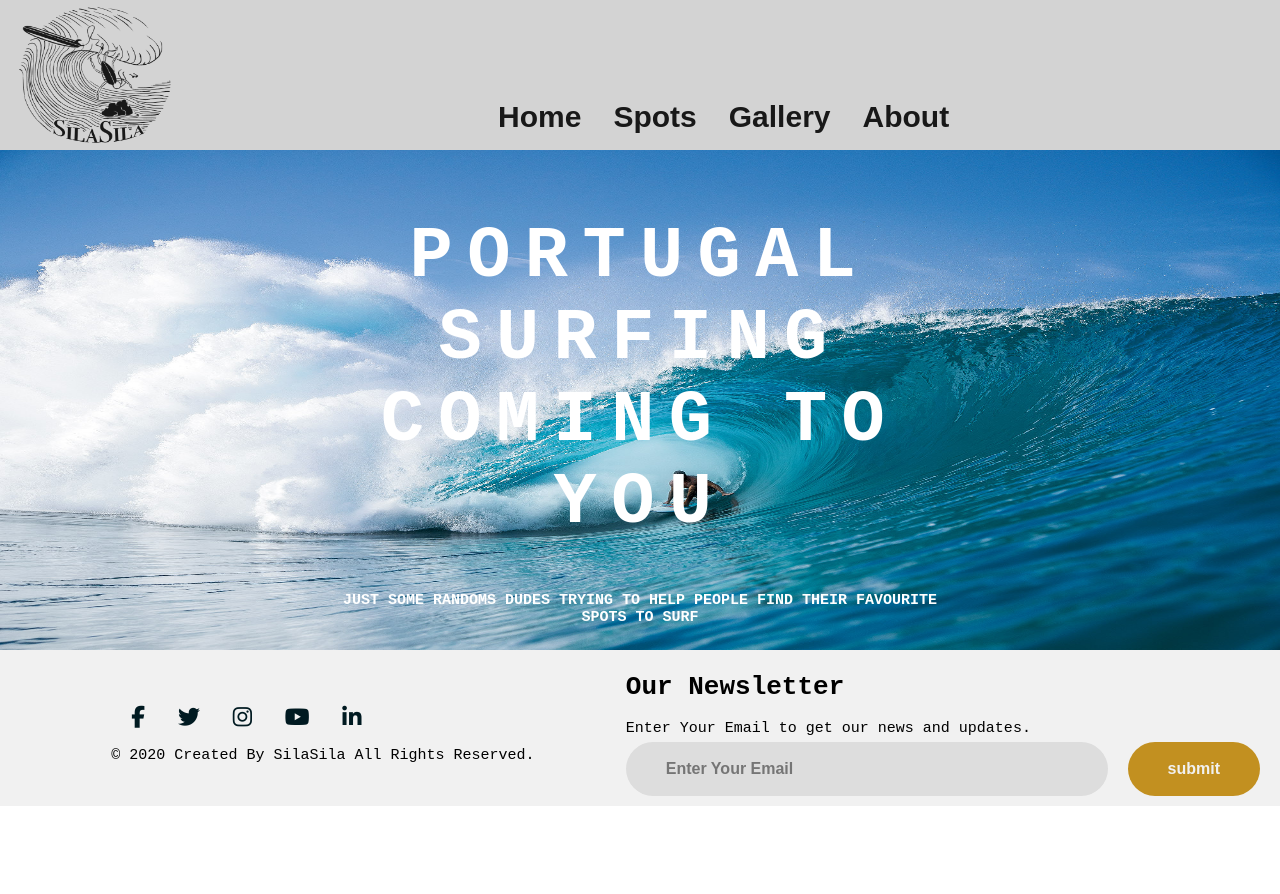
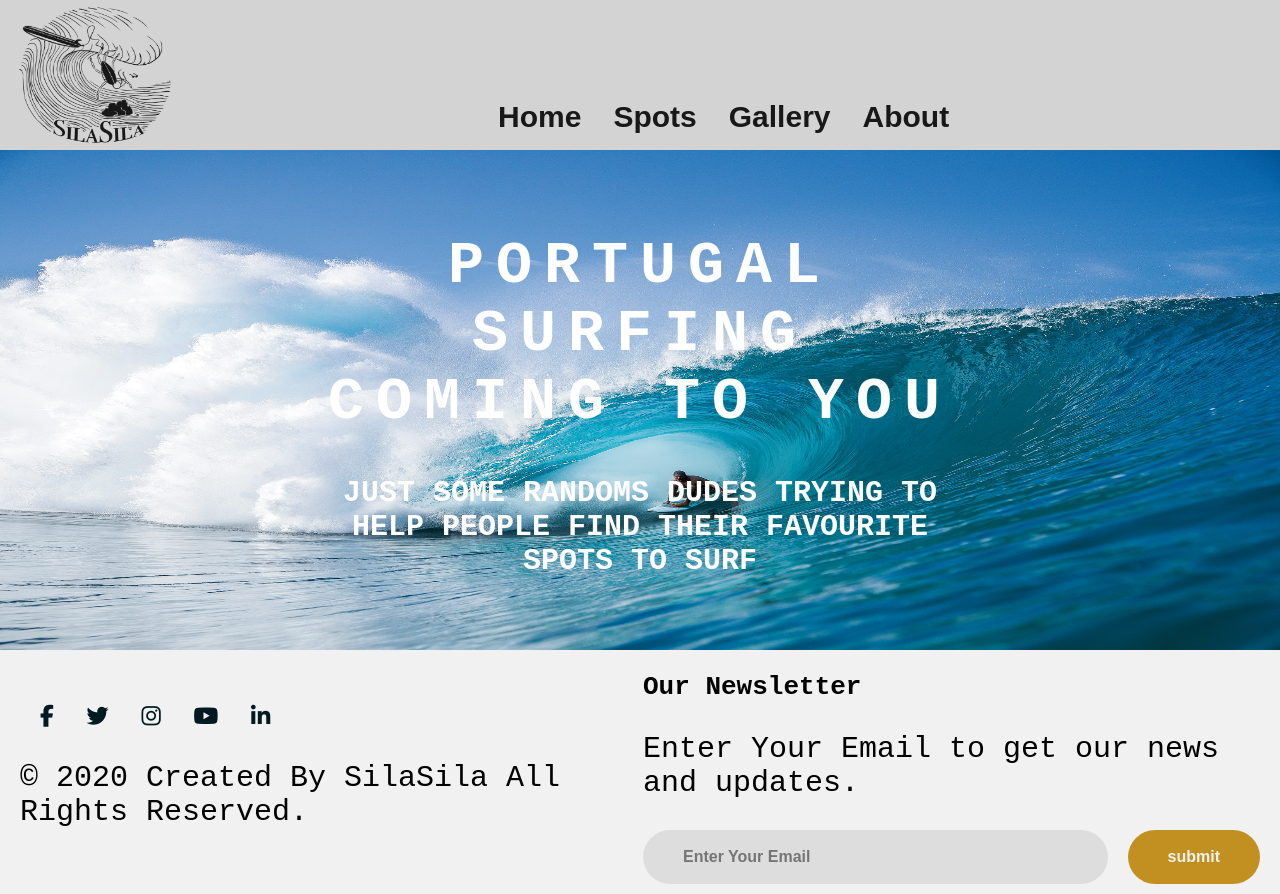
Before and after one commit to Leonvdk/salisali, a plain HTML site: page about.html in a window 1280 px wide. Before the commit the page ends 806 px from the top, so only its background shows below. Drawn offline with nearby package versions, Linux system fonts and the light colour scheme.

Commit message:
fixed the about page

```diff
--- a/CSS/main.css
+++ b/CSS/main.css
@@ -155,25 +155,15 @@ body {
 }
 
 .text h1 {
-  font-size: 72px;
+  font-size: 60px;
   letter-spacing: 0.2em;
 }
 
 p {
-  font-size: 15px;
-  margin-bottom: 5px;
+  font-size: 30px;
 }
 
 
-
-@keyframes zoomIn{
-from{
-  background-size: 100%;
-}
-to{
-  background-size: 150%;
-}
-}
 
 /*Footer*/
 
--- a/about.html
+++ b/about.html
@@ -33,10 +33,10 @@
 <!-- ---------------HEADER--------------- -->
     <div class="surfstuff">
       <img src="surfstuff.jpg" class="surfstuff" width="100%" height="100%">
-    </div>
-    <div class="text">
-      <h1><span>Portugal Surfing Coming To You</span></h1>
-      <p> Just some randoms dudes trying to help people find their favourite spots to surf</p>
+      <div class="text">
+        <h1><span>Portugal Surfing Coming To You</span></h1>
+        <p> Just some randoms dudes trying to help people find their favourite spots to surf</p>
+      </div>
     </div>
   <!-- ------------------FOOTER----------------- -->
     <footer>
@@ -63,6 +63,6 @@
             </form>
           </div>
         </footer>
+        <script src="./javascript/main.js"></script>
   </body>
-  <script src=“./javascript/main.js”></script>
 </html>
```
